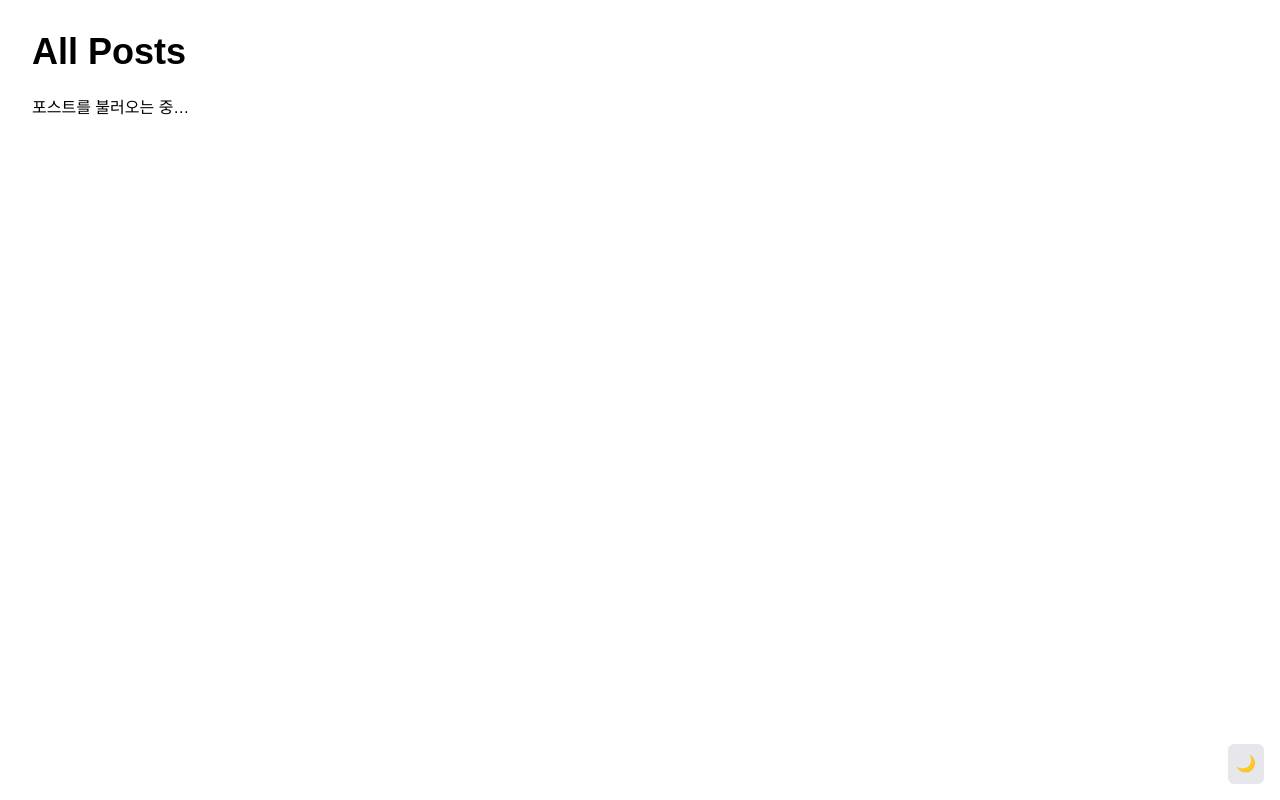
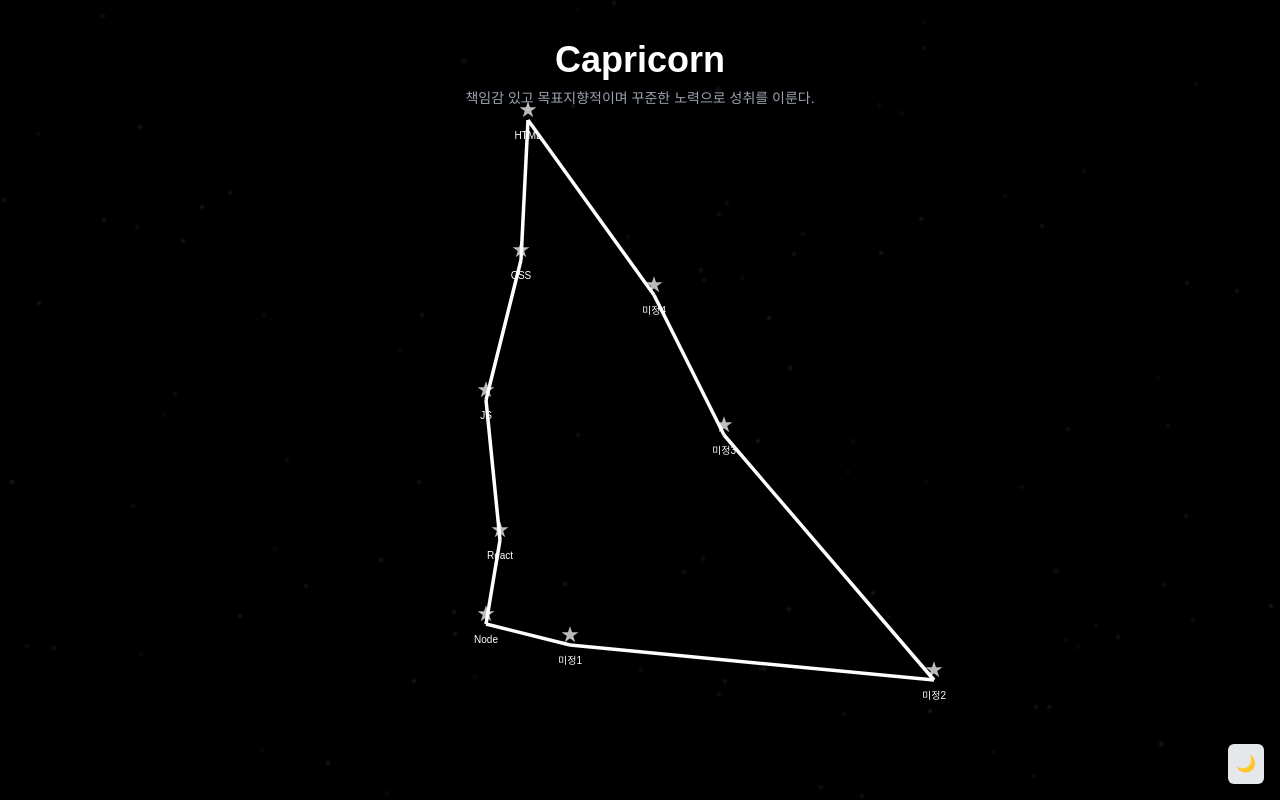
Before and after one commit to Aprasaks/CodeNote, a Next.js app: page /posts in a window 1280 px wide. Built offline with nearby package versions, Linux system fonts and the light colour scheme.

Commit message:
✨ 염소자리 별자리 UI 구성 및 링크 연결 완료

```diff
--- a/src/app/layout.js
+++ b/src/app/layout.js
@@ -1,44 +1,38 @@
-// src/app/layout.js
+"use client";
+
 import "./globals.css";
 import StarField from "../components/StarField";
 import ConstellationsBackground from "../components/ConstellationsBackground";
 import ThemeToggle from "../components/ThemeToggle";
+import { usePathname } from "next/navigation"; // 경로 확인용
 
 export default function RootLayout({ children }) {
+  const pathname = usePathname();
+
   return (
     <html lang="ko">
       <head>{/* (생략) 초기 테마 스크립트 */}</head>
       <body className="bg-white dark:bg-black text-black dark:text-white min-h-screen relative">
-        {/* 기존 헤더에서 토글을 제거했다면 헤더는 이렇게만 남겨도 됩니다 */}
-        {/* <header className="p-4 flex justify-end">
-          <ThemeToggle />
-        </header> */}
-        {/* 다크모드별 랜덤 별빛 */}
-        {/* 다크모드별 클릭 가능한 별자리 오버레이 */}
-        <ConstellationsBackground />
+        {/* 다크모드별 클릭 가능한 별자리 오버레이: 홈에서만 보여줌 */}
+        {pathname === "/" && <ConstellationsBackground />}
+
+        {/* 별 배경은 전체 페이지에 유지 */}
         <StarField count={300} />
-        {/* 1) 별 전체 배경 + 은하수 밴드 */}
+        <StarField uniformCount={150} bandCount={300} bandStart={40} bandHeight={20} />
 
-        <StarField
-          uniformCount={150} // 전체용 별 수
-          bandCount={300} // 은하수 밴드별 수
-          bandStart={40} // 은하수 밴드 위치
-          bandHeight={20} // 은하수 밴드 높이
-        />
         {children}
-        {/* ────────────────────────────────────────────── */}
-        {/* 오른쪽 하단에 고정 위치로 다크모드 토글 */}
+
+        {/* 오른쪽 하단 다크모드 토글 */}
         <div
           className="
-            fixed          /* 화면에 고정 */
-            bottom-4       /* 화면 하단에서 1rem 위 */
-            right-4        /* 화면 우측에서 1rem 왼쪽 */
-            z-50           /* 다른 요소 위로 띄우기 */
+            fixed
+            bottom-4
+            right-4
+            z-50
           "
         >
           <ThemeToggle />
         </div>
-        {/* ────────────────────────────────────────────── */}
       </body>
     </html>
   );
--- a/src/app/posts/page.js
+++ b/src/app/posts/page.js
@@ -1,10 +1,83 @@
-// src/app/posts/page.js
+import Link from "next/link";
+import StarBackground from "../../components/StarBackground";
+
+const techStars = [
+  { label: "HTML", href: "/posts/html", x: 34, y: 10 },
+  { label: "CSS", href: "/posts/css", x: 33, y: 30 },
+  { label: "JS", href: "/posts/js", x: 28, y: 50 },
+  { label: "React", href: "/posts/react", x: 30, y: 70 },
+  { label: "Node", href: "/posts/node", x: 28, y: 82 },
+  { label: "미정1", href: "#", x: 40, y: 85 },
+  { label: "미정2", href: "#", x: 92, y: 90 },
+  { label: "미정3", href: "#", x: 62, y: 55 },
+  { label: "미정4", href: "#", x: 52, y: 35 },
+];
+
 export default function PostsPage() {
   return (
-    <main className="min-h-screen p-8 bg-white dark:bg-black text-black dark:text-white">
-      <h1 className="text-4xl font-bold mb-6">All Posts</h1>
-      {/* 포스트 리스트를 여기에 채워 넣을 예정입니다 */}
-      <p>포스트를 불러오는 중…</p>
+    <main className="relative min-h-screen bg-black text-white overflow-hidden">
+      <StarBackground />
+
+      {/* 설명 텍스트 상단 */}
+      <div className="absolute top-10 left-1/2 -translate-x-1/2 z-20 text-center">
+        <h1 className="text-4xl font-bold mb-2">Capricorn</h1>
+        <p className="text-gray-400 text-sm">
+          책임감 있고 목표지향적이며 꾸준한 노력으로 성취를 이룬다.
+        </p>
+      </div>
+
+      {/* 별자리 + 별모양 링크 */}
+      <div className="relative z-10 flex items-center justify-center min-h-screen">
+        <div className="relative w-[700px] h-[700px]">
+          {/* 선 연결 SVG */}
+          <svg viewBox="0 0 100 100" className="absolute inset-0 w-full h-full">
+            {techStars.map((curr, i) => {
+              const next = techStars[i + 1];
+              if (!next) return null;
+              return (
+                <line
+                  key={i}
+                  x1={curr.x}
+                  y1={curr.y}
+                  x2={next.x}
+                  y2={next.y}
+                  stroke="white"
+                  strokeWidth="0.5"
+                />
+              );
+            })}
+
+            {/* 마지막 → 첫 번째 선 추가 */}
+            <line
+              x1={techStars[techStars.length - 1].x}
+              y1={techStars[techStars.length - 1].y}
+              x2={techStars[0].x}
+              y2={techStars[0].y}
+              stroke="white"
+              strokeWidth="0.5"
+            />
+          </svg>
+
+          {/* 별자리 점을 별모양 링크로 표시 */}
+          {techStars.map((star, i) => (
+            <Link
+              key={i}
+              href={star.href}
+              className="absolute text-xs text-white hover:scale-110 transition-all"
+              style={{
+                left: `${star.x}%`,
+                top: `${star.y}%`,
+                transform: "translate(-50%, -50%)",
+              }}
+            >
+              <div className="flex flex-col items-center">
+                <div className="text-lg animate-pulse">★</div>
+                <span className="text-[10px] mt-1">{star.label}</span>
+              </div>
+            </Link>
+          ))}
+        </div>
+      </div>
     </main>
   );
 }
--- /dev/null
+++ b/src/app/projects/page.js
@@ -0,0 +1,12 @@
+export default function ProjectsPage() {
+  return (
+    <main className="min-h-screen p-8 bg-white dark:bg-black text-black dark:text-white">
+      <h1 className="text-3xl font-bold mb-6">✨ 나의 프로젝트</h1>
+      <ul className="space-y-4">
+        <li>🔥 포트폴리오 리디자인</li>
+        <li>🪐 별자리 기반 블로그</li>
+        <li>⚡ JS 코드 스터디 도구</li>
+      </ul>
+    </main>
+  );
+}
--- a/src/components/ConstellationsBackground.js
+++ b/src/components/ConstellationsBackground.js
@@ -5,17 +5,19 @@ import React from "react";
 
 const CONSTELLATIONS = [
   {
-    name: "오리온자리",
-    link: "https://ko.wikipedia.org/wiki/오리온자리",
-    top: 10,
-    left: 5,
-    width: 20,
+    name: "염소자리",
+    description: "책임감 있고 실용적이며, 목표지향적인 성격. 꾸준한 노력으로 성취를 이룹니다.",
+    link: "/posts",
+    top: 12,
+    left: 8,
+    width: 22,
     points: [
-      { x: 10, y: 10 },
-      { x: 30, y: 25 },
-      { x: 50, y: 20 },
-      { x: 65, y: 35 },
+      { x: 20, y: 60 }, // 아래
+      { x: 35, y: 45 },
       { x: 50, y: 50 },
+      { x: 60, y: 35 },
+      { x: 70, y: 45 },
+      { x: 80, y: 30 }, // 끝 뿔
     ],
   },
   {
--- /dev/null
+++ b/src/components/StarBackground.js
@@ -0,0 +1,19 @@
+export default function StarBackground() {
+  return (
+    <div className="absolute inset-0 z-0 pointer-events-none overflow-hidden">
+      {/* 원하는 만큼 별점 찍기 */}
+      {[...Array(100)].map((_, i) => (
+        <div
+          key={i}
+          className="absolute w-[2px] h-[2px] bg-white rounded-full"
+          style={{
+            top: `${Math.random() * 100}%`,
+            left: `${Math.random() * 100}%`,
+            opacity: 0.2 + Math.random() * 0.3,
+            filter: "blur(1.5px)",
+          }}
+        />
+      ))}
+    </div>
+  );
+}
```
Also changed, not shown: tsconfig.json (added, +35 -0 lines).
